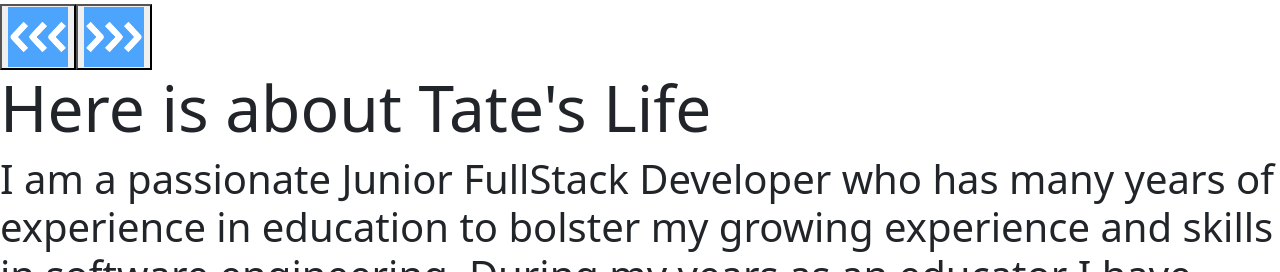
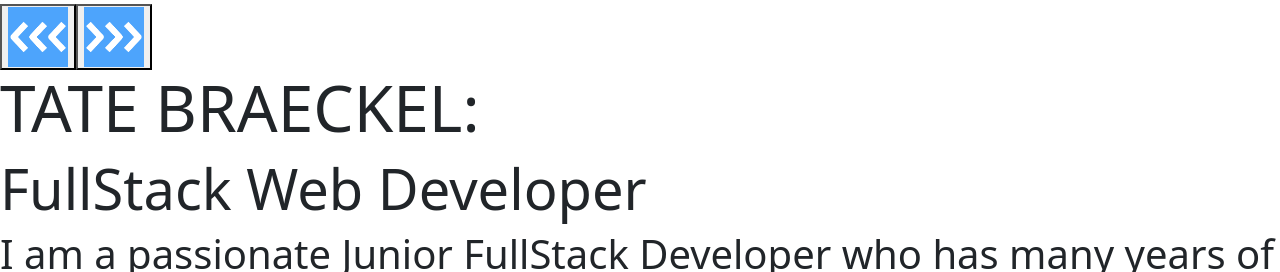
Before and after one commit to tbraeck/portfolio-backend, a React (Create React App) app in the folder client/: page /about in a window 1280 px wide. Shown: the part 254-526 px from the top of the page. Built offline with nearby package versions, Linux system fonts and the light colour scheme; no server answers.

Commit message:
continue formattting changes

```diff
--- a/client/public/index.html
+++ b/client/public/index.html
@@ -5,10 +5,15 @@
     <link rel="icon" href="%PUBLIC_URL%/LOGO.ico" />
     <meta name="viewport" content="width=device-width, initial-scale=1" />
     <meta name="theme-color" content="#000000" />
-    <meta
+    <!-- <meta
       name="description"
       content="Web site created using create-react-app"
-    />
+    /> -->
+
+    <link
+    href="https://fonts.googleapis.com/css?family=Courier+Prime"
+    rel="stylesheet"
+  />
     <link href="https://cdn.jsdelivr.net/npm/bootstrap@5.3.2/dist/css/bootstrap.min.css" rel="stylesheet" integrity="sha384-T3c6CoIi6uLrA9TneNEoa7RxnatzjcDSCmG1MXxSR1GAsXEV/Dwwykc2MPK8M2HN" crossorigin="anonymous">
 
     <link rel="apple-touch-icon" href="%PUBLIC_URL%/logo192.png" />
@@ -26,7 +31,7 @@
       work correctly both with client-side routing and a non-root public URL.
       Learn how to configure a non-root public URL by running `npm run build`.
     -->
-    <title>React App</title>
+    <title>Tate Braeckel Portfolio</title>
   </head>
   <body>
     <noscript>You need to enable JavaScript to run this app.</noscript>
--- a/client/src/About.js
+++ b/client/src/About.js
@@ -2,8 +2,9 @@ import React from 'react'
 
 const About = () => {
   return (
-    <div className='aboutContainer'>
-        <h1 className='display-3'>Here is about Tate's Life</h1>
+    <div className='aboutContainer' style={{alignContent: "center"}}>
+        <h1 className='display-3' >TATE BRAECKEL: </h1>
+        <h2 className='display-4'>FullStack Web Developer</h2>
         <h2 className='display-6'>I am a passionate Junior FullStack Developer who has many years of experience in education to bolster my growing experience and skills in software engineering. During my years as an educator I have built my management skills, learned to expand my interpersonal and small/ large group facilitator skills, have become more organized and efficient with materials, ideas, and time, and have also become a more patient, caring, and collaborative human along the way.
 
 Some of my achievements recently are: graduating from Flatiron School with my FullStack Engineering Certification and running a small online business. I am open to any industry or organization that can use my diversified skills and experience in a positive, forward-thinking fashion.
--- a/client/src/App.js
+++ b/client/src/App.js
@@ -1,4 +1,4 @@
-import React, {useContext} from 'react'
+import React from 'react'
 import Header from './general/Header'
 import Home from './general/Home';
 import ApplicationList from './ApplicationList';
@@ -7,7 +7,6 @@ import About from './About';
 import Footer from './general/Footer';
 import {Routes, Route} from 'react-router-dom';
 import ApplicationPage from './ApplicationPage';
-import ApplicationCard from './general/ApplicationCard';
 
 const App = () => {
 
--- a/client/src/ApplicationList.js
+++ b/client/src/ApplicationList.js
@@ -1,7 +1,6 @@
-import React, { useContext, useState } from 'react';
+import React, { useContext} from 'react';
 import { Link} from 'react-router-dom';
 import ApplicationCard from './general/ApplicationCard';
-import { useParams } from 'react-router-dom';
 import { AppContext } from './contexts/AppContext';
 
 const ApplicationList = () => {
--- a/client/src/ApplicationPage.js
+++ b/client/src/ApplicationPage.js
@@ -1,4 +1,4 @@
-import React, { useContext, useState } from 'react';
+import React, { useContext } from 'react';
 import { AppContext } from './contexts/AppContext';
 import { useParams } from 'react-router-dom';
 import Card from 'react-bootstrap/Card';
--- a/client/src/Blog.js
+++ b/client/src/Blog.js
@@ -1,7 +1,7 @@
-import React, { useState, useEffect } from 'react';
+// import React, { useState } from 'react';
 
 const Blog = () => {
-  const [feedData, setFeedData] = useState([]);
+  // const [feedData, setFeedData] = useState([]);
 
   // useEffect(() => {
   //   // Fetch the RSS feed
@@ -14,13 +14,13 @@ const Blog = () => {
     <div>
       <h1>Latest Blog Posts</h1>
       <ul>
-        {feedData.map((item) => (
+        {/* {feedData.map((item) => (
           <li key={item.guid}>
             <a href={item.link} target="_blank" rel="noopener noreferrer">
               {item.title}
             </a>
           </li>
-        ))}
+        ))} */}
       </ul>
     </div>
   );
--- a/client/src/general/Home.js
+++ b/client/src/general/Home.js
@@ -1,11 +1,9 @@
-import React, {useContext} from 'react';
+import React from 'react';
 import { Link} from 'react-router-dom';
-import { AppContext } from '../contexts/AppContext.js';
 // import ApplicationPage from '../ApplicationPage.js';
 import ApplicationList from '../ApplicationList.js';
 
 const Home = () => {
-  const { allApps } = useContext(AppContext)
 
   // const theApps = allApps.map((app) => (
   //   <div key={app.id} className="forum-item">
--- a/client/src/general/NavBar.js
+++ b/client/src/general/NavBar.js
@@ -1,4 +1,4 @@
-import React, {useContext} from 'react';
+import React from 'react';
 import { Link } from 'react-router-dom'
 // import { AppContext } from '../contexts/AppContext';
 
```
Also changed, not shown: client/src/App.css (+12 -7 lines).
